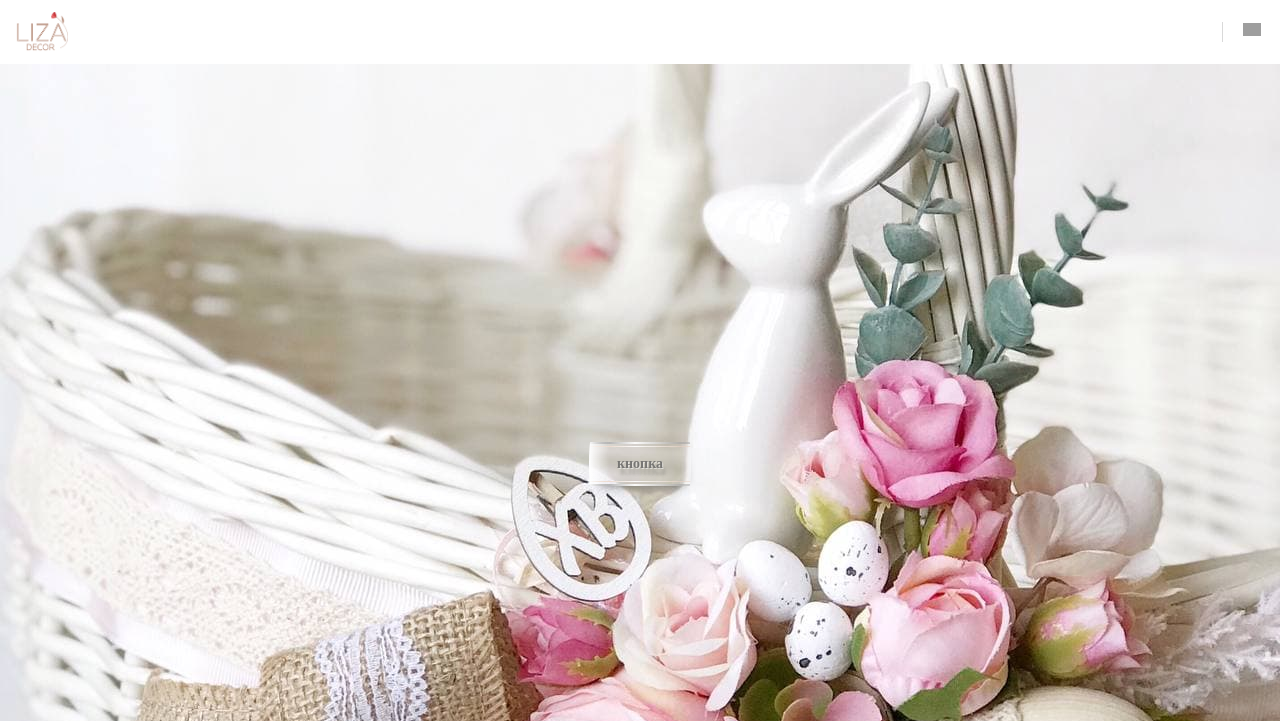
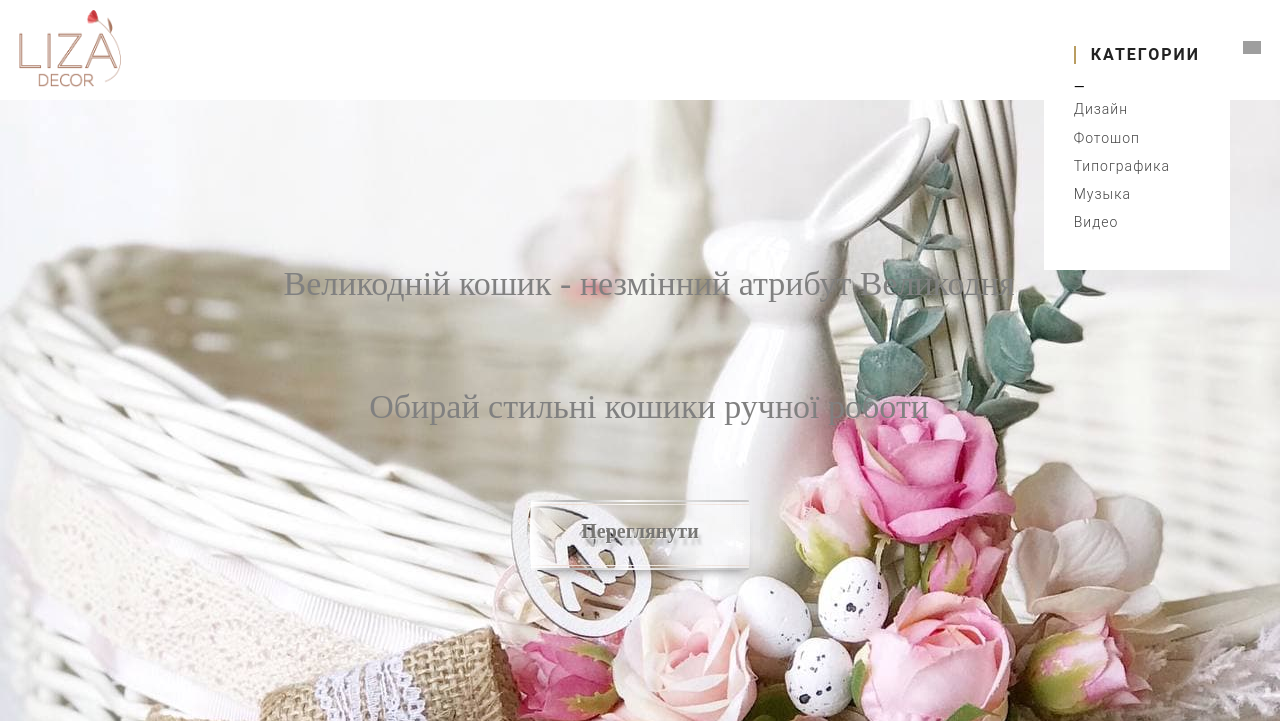
Before and after one commit to Click-73/Liza_decore, a plain HTML site: page index.html in a window 1280 px wide. Both pictures are taken after a click on the button 1251 px from the left and 32 px from the top of the page. Shown: the top 721 px of the page. Drawn offline with nearby package versions, Linux system fonts and the light colour scheme; grey boxes are pictures that could not be loaded.

Commit message:
Add files via upload

```diff
--- a/index.html
+++ b/index.html
@@ -1,18 +1,16 @@
 <!DOCTYPE html>
 <html lang="en">
+
 <head>
   <meta charset="UTF-8" />
   <meta http-equiv="X-UA-Compatible" content="IE=edge" />
   <meta name="viewport" content="width=device-width, initial-scale=1.0" />
   <title>liza decor</title>
-    <link
-      rel="stylesheet"
-      href="https://cdnjs.cloudflare.com/ajax/libs/normalize/8.0.1/normalize.css"
-      integrity="sha256-WAgYcAck1C1/zEl5sBl5cfyhxtLgKGdpI3oKyJffVRI="
-      crossorigin="anonymous"
-    />
+  <link rel="stylesheet" href="https://cdnjs.cloudflare.com/ajax/libs/normalize/8.0.1/normalize.css"
+    integrity="sha256-WAgYcAck1C1/zEl5sBl5cfyhxtLgKGdpI3oKyJffVRI=" crossorigin="anonymous" />
   <link rel="stylesheet" href="style.css" />
 </head>
+
 <body>
   <div class="page">
     <div class="top-section">
@@ -21,21 +19,32 @@
               <img src="images/2.png" class="header__logo_icon"></img>
           <div class="header_logo_description"></div>
         </div>
-          <nav class="navigation"></nav>
+        <nav class="navigation">
+        <div class="widget" style="display: none;" >
+          <h3 class="widget-title">Категории</h3>
+          <ul class="widget-list">
+            <li><a href="">Дизайн</a></li>
+            <li><a href="">Фотошоп</a></li>
+            <li><a href="">Типографика</a></li>
+            <li><a href="">Музыка</a></li>
+            <li><a href="">Видео</a></li>
+          </ul>
+        </div>
+      </nav>
         <button class="header__menu-button">
-            <span class="header__menu-icon"></span>
+          <span  class="header__menu-icon"></span>
         </button>
       </header>
-        <section class="top-section__midle" >
+      <section class="top-section__midle">
 
         <div class="top-section__midle_images">
-            <!-- <div class="top-section__midle_images-button"> <input  type="button" value="Кнопка" class="top-section__midle_images-button-type" > -->
-              <div class="top-section__midle_images-button"><a href="#" class="button_tno">кнопка</a> </div>
+
+          <div class="top-section__midle_images-button"><a href="#" class="button_tno">Переглянути</a> </div>
         </div>
     </div>
-          <div class="headline" >
-
-            <figure class="headline__block headline__block-one" >
+    <div class="headline">
+      <div class="headline__title"><p class="headline__title_parag headline__title_parag-one">Великодній кошик - незмінний атрибут Великодня </p></br><p class="headline__title_parag headline__title_parag-one">Обирай стильні кошики ручної роботи</p></div>
+      <figure class="headline__block headline__block-one">
         <img class="headline__block_image" src="images/1.jpg" alt="">
         <figcaption>Корзины</figcaption>
       </figure>
@@ -50,7 +59,7 @@
       </figure>
       <figure figure class="headline__block headline__block-four">
         <img class="headline__block_image" src="images/4.jpg" alt="">
-            <figcaption class="headline_block_one" >Игрушки</figcaption>
+        <figcaption class="headline_block_one">Игрушки</figcaption>
       </figure>
     </div>
     </section>
@@ -86,5 +95,7 @@
     </main>
   </div>
   </div>
+  <script src="styles/index.js"></script>
 </body>
+
 </html>
--- /dev/null
+++ b/styles/button_menu.scss
@@ -0,0 +1,55 @@
+.navigation {
+    display: block;
+    z-index: 1;
+    position: absolute;
+    right: 50px;
+    top: 10px;
+}
+
+
+
+.widget {
+    @include for-large-up {
+        // display: none;
+        padding: 20px 30px;
+        background: white;
+        font-family: 'Roboto', sans-serif;
+    }
+
+    &-title {
+        text-transform: uppercase;
+        letter-spacing: 2px;
+        color: #222;
+        font-size: 16px;
+        padding-left: 15px;
+        margin-bottom: 15px;
+        border-left: 2px solid #b99d61;
+    }
+
+    &-list {
+        padding: 0;
+        list-style: none;
+
+
+        &:before {
+            content: "\2014";
+            margin-right: 14px;
+        }
+
+        & a {
+            text-decoration: none;
+            outline: none;
+            display: block;
+            padding: 6px 0;
+            letter-spacing: 1px;
+            font-weight: 300;
+            color: #444;
+            transition: .3s linear;
+
+            &:hover {
+                color: #b99d61;
+            }
+        }
+
+    }
+}
--- a/styles/header.scss
+++ b/styles/header.scss
@@ -5,17 +5,22 @@
     display: flex;
     align-items: center;
     padding: 15px;
+
+    @include for-large-up {
+        height: 100px;
+    }
     &__logo {
 
         &_icon {
             margin-top: 5px;
-            width: 53px;
-            height: 40px;
+            width: 53px * 2;
+            height: 40px * 2 ;
 
         }
     }
 
     &__menu-button {
+
         width: 58px;
         border: none;
         border-left: 1px solid #00000026;
--- a/styles/headline.scss
+++ b/styles/headline.scss
@@ -8,7 +8,21 @@
         max-width: 100%;
         max-height: 100%;
     }
+    &__title {
+        display: none;
+        @include for-large-up{
+        display: block;
+        position: absolute;
+        top: 230px ;
+        left: calc(50% - (713px / 2));
 
+    }
+        &_parag{
+            font-size: 34px;
+            color: gray;
+            text-align: center;
+        }
+    }
     &__block{
         @include for-large-down {
             max-width: 50%;
@@ -44,3 +58,11 @@
         }
     }
 }
+
+.show {
+    display: block;
+}
+
+.hidden {
+    display: none;
+}
--- /dev/null
+++ b/styles/index.js
@@ -0,0 +1,21 @@
+let listElem = document.querySelector('.widget');
+let menuButtonElem = document.querySelector('.header__menu-icon');
+
+const openCloseMenu = () => {
+  if (listElem.style.display == 'block') {
+    listElem.style.display = 'none';
+    return;
+  }
+  if (listElem.style.display == 'none') {
+    listElem.style.display = 'block';
+    return;
+  }
+};
+const alertCle = () => {
+  if (listElem.style.display == 'none') {
+    listElem.style.display = 'block';
+    return;
+  }
+};
+
+menuButtonElem.addEventListener('click', openCloseMenu);
--- a/styles/index.scss
+++ b/styles/index.scss
@@ -2,14 +2,15 @@
 @import 'header.scss';
 @import 'headline.scss';
 @import 'main.scss';
+@import 'button_menu.scss';
 
 
-*{
+* {
     box-sizing: border-box;
 }
 
 html,
-body{
+body {
     color: black;
     font-family: 'Times New Roman', Times, serif;
     font-size: 14px;
@@ -19,32 +20,37 @@ body{
 }
 
 .top-section {
-    @include for-large-up {
-    }
+    @include for-large-up {}
 
-    &__midle{
+    &__midle {
         @include for-large-up {
             width: 100%;
             height: 100%;
             margin: auto;
         }
+
         &_images {
             display: none;
+
             @include for-large-up {
                 display: flex;
                 position: absolute;
-            z-index: 0 ;
+                z-index: 0;
                 background-image: url("images/image-background.jpg");
-            background-attachment: fixed ;
+                background-attachment: fixed;
                 width: 100%;
                 height: 100%;
-            background-repeat:no-repeat;
+                background-repeat: no-repeat;
                 background-size: cover;
-            &-button{
+
+                &-button {
                     display: none;
+
                     @include for-large-up {
                         display: block;
                         margin: auto;
+                        margin-top: 400px;
+
                         &-type {
                             width: 200px;
                             height: 60px;
@@ -63,8 +69,13 @@ body{
                             background: linear-gradient(#F3AE0F, #E38916) #E38916;
                             transition: 0.2s;
 
-                        &:hover { background: linear-gradient(#f5ae00, #f59500) #f5ae00; }
-                        &:active { background: linear-gradient(#f59500, #f5ae00) #f59500; }
+                            &:hover {
+                                background: linear-gradient(#f5ae00, #f59500) #f5ae00;
+                            }
+
+                            &:active {
+                                background: linear-gradient(#f59500, #f5ae00) #f59500;
+                            }
                         }
                     }
 
@@ -75,33 +86,41 @@ body{
     }
 }
 
+
 .button_tno {
     position: relative;
     display: inline-block;
     color: #777674;
     font-weight: bold;
     text-decoration: none;
-        text-shadow: rgba(255,255,255,.5) 1px 1px, rgba(100,100,100,.3) 3px 7px 3px;
+    text-shadow: rgba(255, 255, 255, .5) 1px 1px, rgba(100, 100, 100, .3) 3px 7px 3px;
     user-select: none;
     padding: 1em 2em;
     outline: none;
     border-radius: 3px / 100%;
     background-image:
-         linear-gradient(45deg, rgba(255,255,255,.0) 30%, rgba(255,255,255,.8), rgba(255,255,255,.0) 70%),
-         linear-gradient(to right, rgba(255,255,255,1), rgba(255,255,255,0) 20%, rgba(255,255,255,0) 90%, rgba(255,255,255,.3)),
-         linear-gradient(to right, rgba(125,125,125,1), rgba(255,255,255,.9) 45%, rgba(125,125,125,.5)),
-         linear-gradient(to right, rgba(125,125,125,1), rgba(255,255,255,.9) 45%, rgba(125,125,125,.5)),
-         linear-gradient(to right, rgba(223,190,170,1), rgba(255,255,255,.9) 45%, rgba(223,190,170,.5)),
-         linear-gradient(to right, rgba(223,190,170,1), rgba(255,255,255,.9) 45%, rgba(223,190,170,.5));
+        linear-gradient(45deg, rgba(255, 255, 255, .0) 30%, rgba(255, 255, 255, .8), rgba(255, 255, 255, .0) 70%),
+        linear-gradient(to right, rgba(255, 255, 255, 1), rgba(255, 255, 255, 0) 20%, rgba(255, 255, 255, 0) 90%, rgba(255, 255, 255, .3)),
+        linear-gradient(to right, rgba(125, 125, 125, 1), rgba(255, 255, 255, .9) 45%, rgba(125, 125, 125, .5)),
+        linear-gradient(to right, rgba(125, 125, 125, 1), rgba(255, 255, 255, .9) 45%, rgba(125, 125, 125, .5)),
+        linear-gradient(to right, rgba(223, 190, 170, 1), rgba(255, 255, 255, .9) 45%, rgba(223, 190, 170, .5)),
+        linear-gradient(to right, rgba(223, 190, 170, 1), rgba(255, 255, 255, .9) 45%, rgba(223, 190, 170, .5));
     background-repeat: no-repeat;
     background-size: 200% 100%, auto, 100% 2px, 100% 2px, 100% 1px, 100% 1px;
     background-position: 200% 0, 0 0, 0 0, 0 100%, 0 4px, 0 calc(100% - 4px);
-        box-shadow: rgba(0,0,0,.5) 3px 10px 10px -10px;
+    box-shadow: rgba(0, 0, 0, .5) 3px 10px 10px -10px;
+    width: 220px;
+    height: 70px;
+    font-size: 20px;
+    text-align: center;
+    padding: auto;
 }
+
 .button_tno:hover {
     transition: .5s linear;
     background-position: -200% 0, 0 0, 0 0, 0 100%, 0 4px, 0 calc(100% - 4px);
 }
+
 .button_tno:active {
     top: 1px;
 }
```
Also changed, not shown: style.css, 1 other file. Lines whose indentation alone changed are shown as unchanged.
